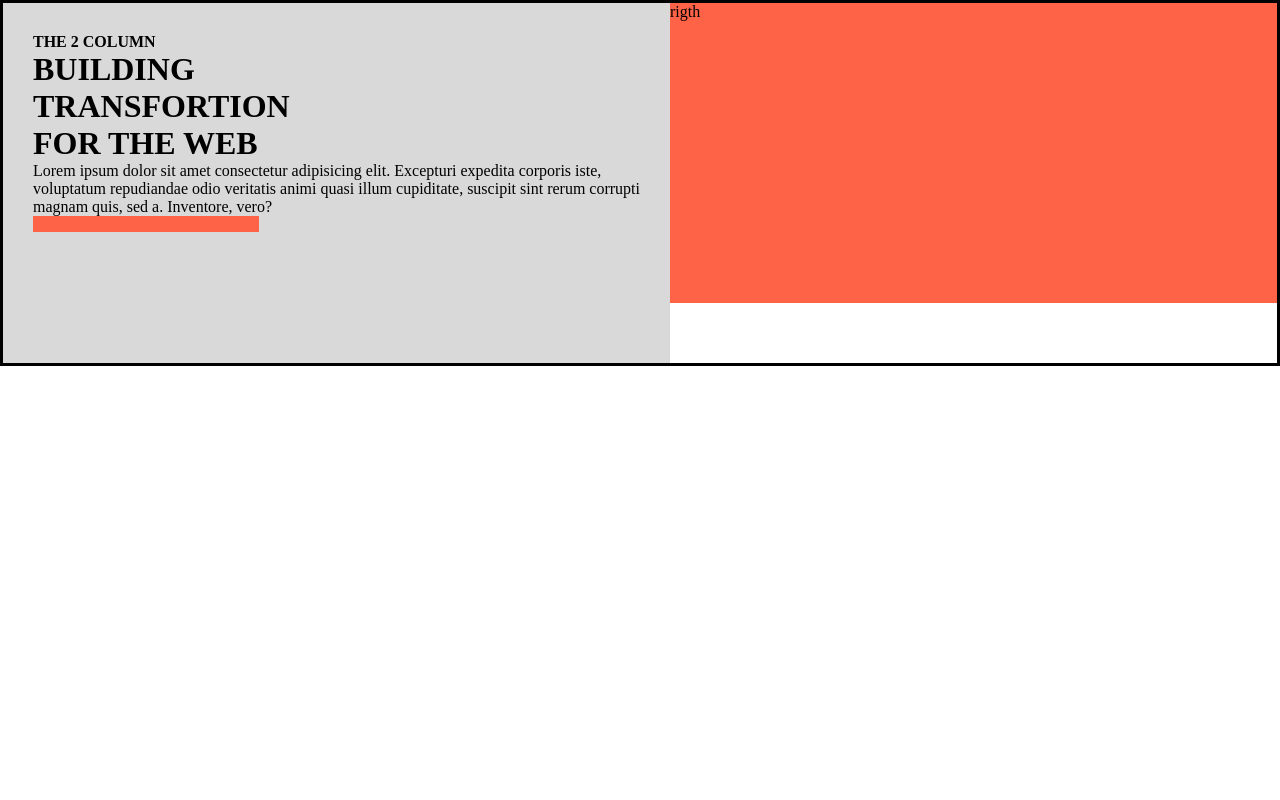
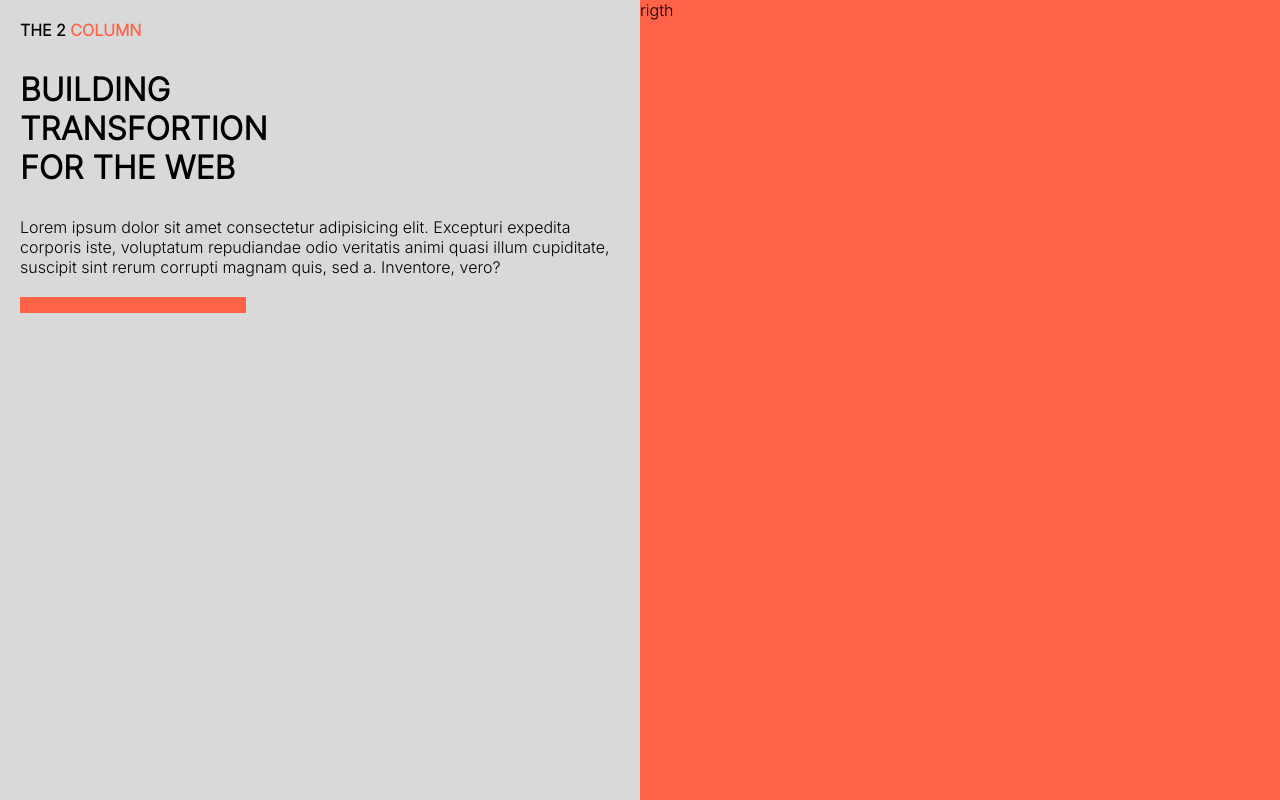
Before and after one commit to Ayeni173/DX-column-Design, a plain HTML site: page Index.html in a window 1280 px wide. Shown: the top 800 px of the page. Drawn offline with Linux system fonts and the light colour scheme.

Commit message:
Work continues

```diff
--- a/Index.html
+++ b/Index.html
@@ -4,15 +4,18 @@
     <meta charset="UTF-8">
     <meta http-equiv="X-UA-Compatible" content="IE=edge">
     <meta name="viewport" content="width=device-width, initial-scale=1.0">
+    <link rel="preconnect" href="https://fonts.googleapis.com">
+    <link rel="preconnect" href="https://fonts.gstatic.com" crossorigin>
+    <link href="https://fonts.googleapis.com/css2?family=Inter:wght@300&display=swap" rel="stylesheet">
     <link rel="stylesheet" href="style.css">
     <title>Document</title>
 </head>
 <body>
     <div class="parent-div">
         <div class="left-div">
-            <h4>THE 2 COLUMN</h4>
-            <h1>BUILDING <br /> TRANSFORTION <br> FOR THE WEB</h1>
-            <p>Lorem ipsum dolor sit amet consectetur adipisicing elit. Excepturi expedita corporis iste,
+            <h4 class="header-logo-text">THE 2 <span>COLUMN </span> </h4>
+            <h1 class="header-heading-text">BUILDING <br /> TRANSFORTION <br> FOR THE WEB</h1>
+            <p class="header-long-text">Lorem ipsum dolor sit amet consectetur adipisicing elit. Excepturi expedita corporis iste,
                 voluptatum repudiandae odio veritatis animi quasi illum cupiditate,
                 suscipit sint rerum corrupti magnam quis, sed a. Inventore, vero?
             </p>
--- a/style.css
+++ b/style.css
@@ -1,26 +1,29 @@
 * {
     margin: 0;
-    padding: 0;
+    box-sizing: border-box;
 }
+
+body {
+    font-family: 'Inter', sans-serif;
+}
+
 .parent-div {
-    border: 3px solid black;
+    /* border: 3px solid black; */
     display: flex;
 
 }
 
 .left-div {
     background-color: #d9d9d9;
-    height: 300px;
+    height: 1600px;
     width: 50%;
-    /* margin-left: 20px; */
-    /* padding-left: 20px; */
-    padding: 30px;
+    padding: 20px;
 
 }
 
 .right-div {
     background-color: tomato;
-    height: 300px;
+    height: 1600px;
     width: 50%;
 }
 .smart-line {
@@ -28,3 +31,19 @@
     height: 16px;
     width: 226px;
 }
+
+    span {
+    color: #FF6347;
+}
+
+.header-logo-text {
+    margin-bottom: 30px;
+}
+
+.header-heading-text {
+    margin-bottom: 30px;
+}
+
+.header-long-text {
+    margin-bottom: 20px;
+}
```
